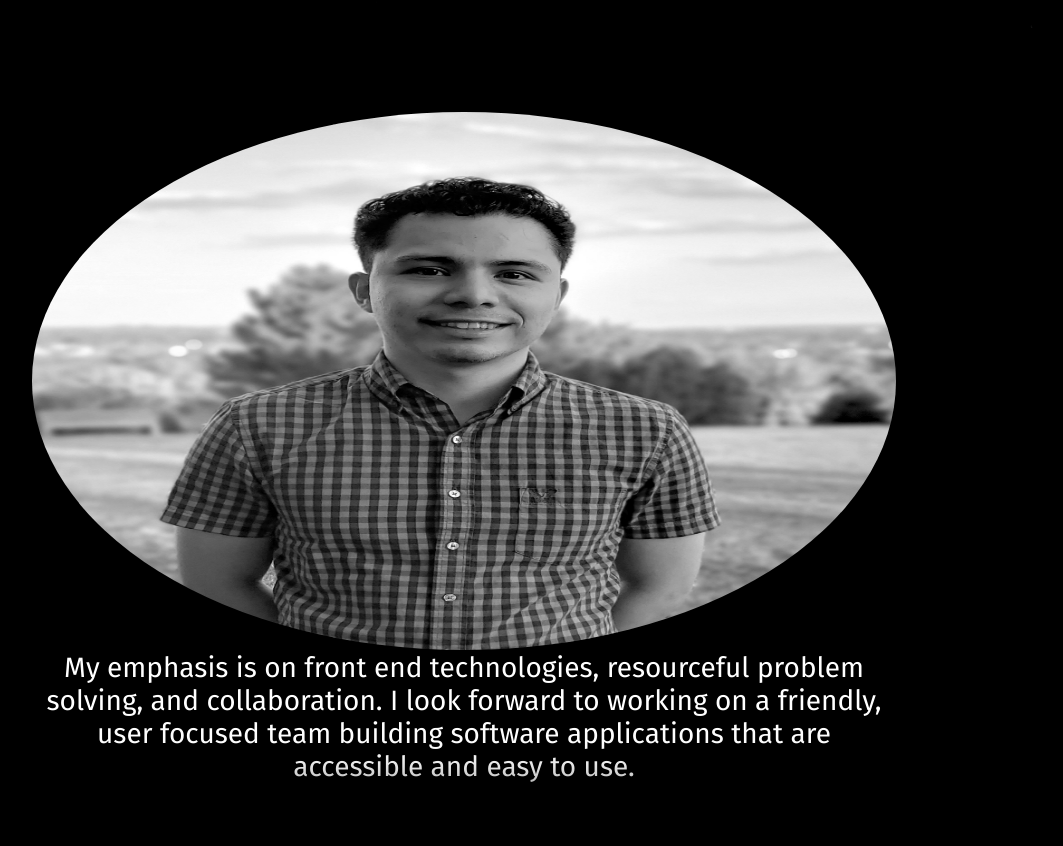
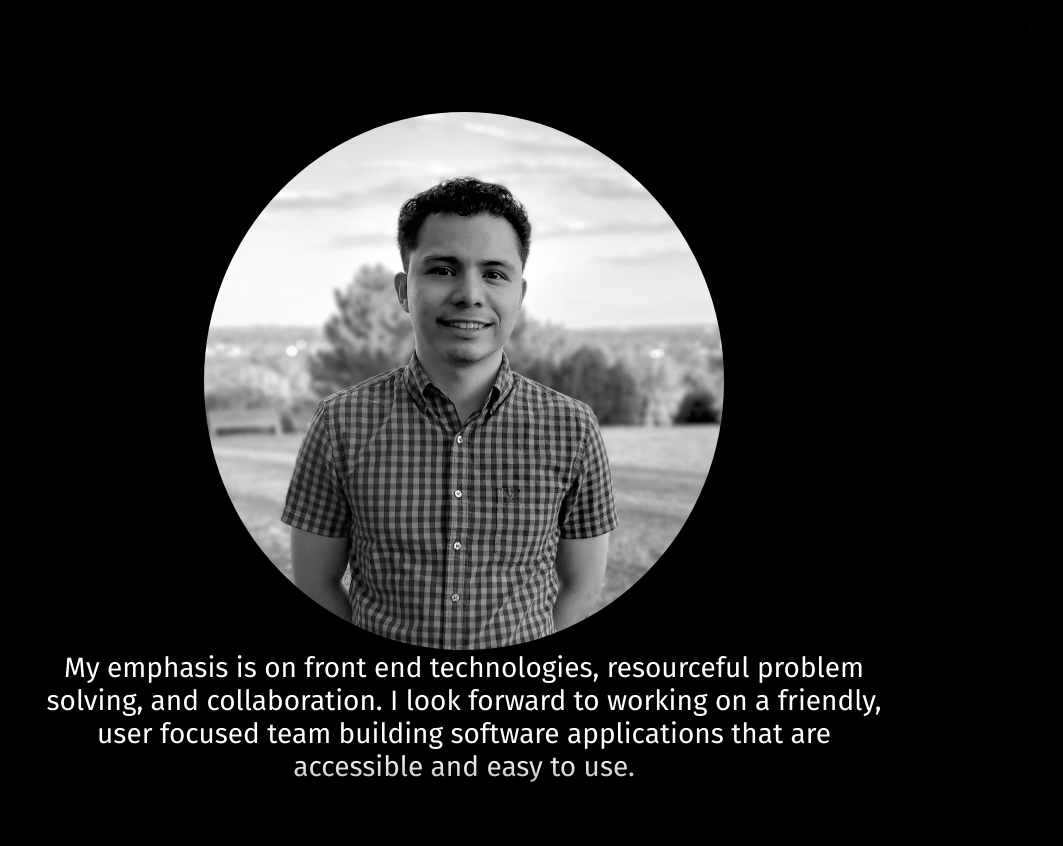
Before and after one commit to JEduardoRJx/simple-portfolio, a React (Create React App) app: page / in a window 1280 px wide. Shown: the part 752-1598 px from the top of the page, without its empty margins (176-1239 px from the left). Built offline with nearby package versions, Linux system fonts and the light colour scheme.

Commit message:
Image and text styling is being handled in the aboutme component instead

```diff
--- a/src/components/aboutmebackgrnd/AboutMeBackGrnd.scss
+++ b/src/components/aboutmebackgrnd/AboutMeBackGrnd.scss
@@ -5,17 +5,3 @@
   z-index: 0;
   position: absolute;
 }
-
-.about-me {
-  overflow: hidden;
-  width: 50%;
-  height: 100%;
-  // background-color: blue;
-  padding: 5%;
-}
-
-img {
-  width: 100%;
-  border-radius: 50%;
-  // box-shadow: 0px 0px 50px 10px rgba(255, 255, 255, 0.30);
-}
```
